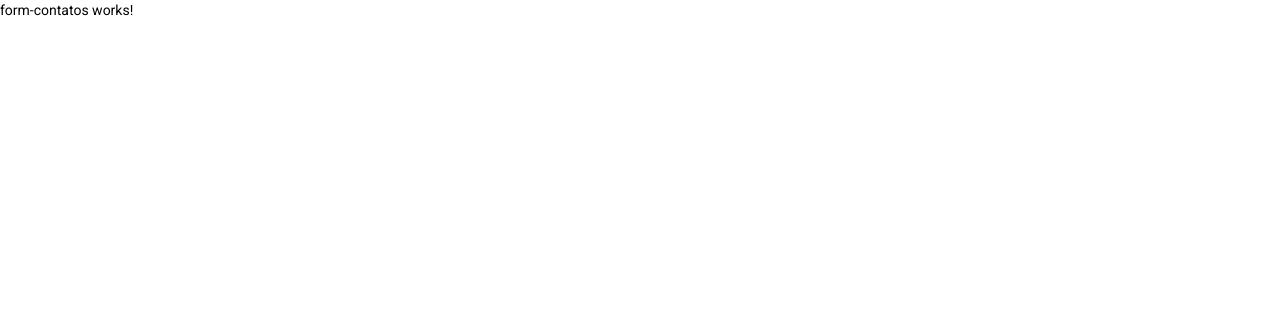
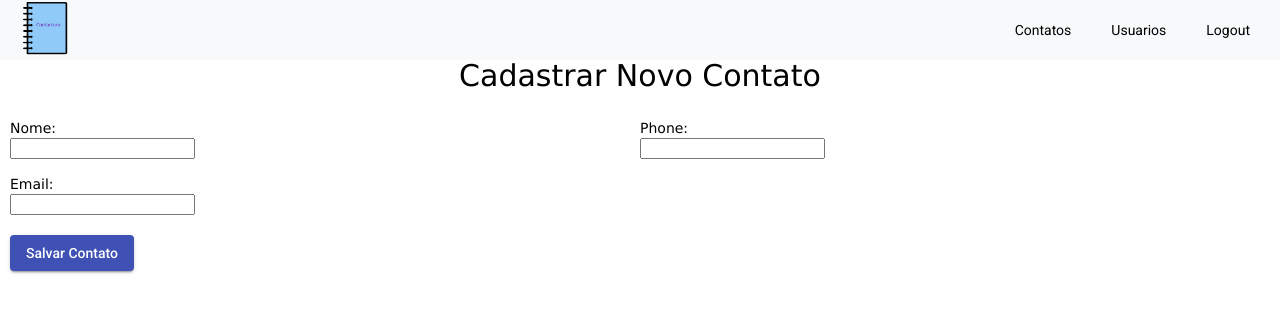
Before and after one commit to mrpilar/contactura_front_end, an Angular app: page /cadastro-contatos in a window 1280 px wide. Shown: the top 312 px of the page. Built offline with nearby package versions, Linux system fonts and the light colour scheme; sample sign-in values are in the browser's storage.

Commit message:
iniciada a construcao da tela de cadastro de contatos

```diff
--- a/src/app/form-contatos/form-contatos.component.html
+++ b/src/app/form-contatos/form-contatos.component.html
@@ -1 +1,37 @@
-<p>form-contatos works!</p>
+<app-navbar></app-navbar>
+<!--título do formulario de cadastrar novos contatos-->
+<section>
+  <div class="container_title">
+<strong><h1>Cadastrar Novo Contato</h1></strong>
+  </div>
+</section>
+
+<!--formulario de cadastro de contato-->
+<section>
+
+  <div class="container_form">
+
+    <div class="nome_form">
+      <p>Nome: </p>
+      <input type="text" id="" />
+    </div>
+
+    <div class="phone_form">
+      <p>Phone: </p>
+      <input type="text" id="" />
+    </div>
+
+    <div class="email_form">
+      <p>Email: </p>
+      <input type="text" id="" />
+    </div>
+
+  </div>
+</section>
+
+<!--botao de salvar contatos-->
+<section>
+  <div class="container_buttons">
+    <button mat-raised-button color="primary">Salvar Contato</button>
+  </div>
+</section>
--- a/src/app/form-contatos/form-contatos.component.scss
+++ b/src/app/form-contatos/form-contatos.component.scss
@@ -0,0 +1,44 @@
+
+
+h1 {
+  text-align: center;
+  font-size: 30px;
+  font-family: verdana;
+}
+
+.container_form {
+  display: grid;
+  grid-template-columns: auto auto;
+  background-color: white;
+  padding: 10px;
+}
+
+.nome_form {
+  margin-bottom: 15px;
+  text-align: left;
+  width: 100%
+}
+
+.email_form {
+  text-align: left;
+  width: 100%
+}
+
+.phone_form {
+  text-align: left;
+  width: 100%
+}
+
+.container_buttons {
+  padding: 10px;
+}
+
+p {
+  font-family: verdana;
+  margin: 0;
+}
+
+// media query para desktop com o minimo de 769px
+
+//@media screen and (min-width: 769px) {
+//}
--- a/src/app/service/auth.guard.ts
+++ b/src/app/service/auth.guard.ts
@@ -1,37 +1,47 @@
 import { Injectable } from '@angular/core';
-import { CanActivate, ActivatedRouteSnapshot, RouterStateSnapshot, UrlTree, Router } from '@angular/router';
+import {
+  CanActivate,
+  ActivatedRouteSnapshot,
+  RouterStateSnapshot,
+  UrlTree,
+  Router,
+} from '@angular/router';
 import { Observable } from 'rxjs';
 
 @Injectable({
-  providedIn: 'root'
+  providedIn: 'root',
 })
 export class AuthGuard implements CanActivate {
-  constructor(private router: Router){};
+  constructor(private router: Router) {}
   canActivate(
     next: ActivatedRouteSnapshot,
-    state: RouterStateSnapshot): Observable<boolean> | boolean {
-    if(localStorage.getItem('token') != null){
+    state: RouterStateSnapshot
+  ): Observable<boolean> | boolean {
+    if (localStorage.getItem('token') != null) {
       return true;
-    }else {
+    } else {
       this.router.navigate(['/login']);
     }
   }
-
 }
 
 @Injectable({
-  providedIn: 'root'
+  providedIn: 'root',
 })
 export class AuthAdminGuard implements CanActivate {
-  constructor(private router: Router){};
+  constructor(private router: Router) {}
+
   canActivate(
     next: ActivatedRouteSnapshot,
-    state: RouterStateSnapshot): Observable<boolean> | boolean {
-      if(localStorage.getItem('token') != null && localStorage.getItem('admin') == 'true'){
-        return true;
-      }else {
-        this.router.navigate(['/login']);
-      }
+    state: RouterStateSnapshot
+  ): Observable<boolean> | boolean {
+    if (
+      localStorage.getItem('token') != null &&
+      localStorage.getItem('admin') == 'true'
+    ) {
+      return true;
+    } else {
+      this.router.navigate(['/login']);
     }
-
+  }
 }
--- a/src/app/sharedComponents/navbar/navbar.component.ts
+++ b/src/app/sharedComponents/navbar/navbar.component.ts
@@ -9,6 +9,7 @@ import { Router } from '@angular/router';
 export class NavbarComponent implements OnInit {
 
   constructor(private router: Router) {}
+
 
   ngOnInit(): void {
     this.putEventsMenu();
```
